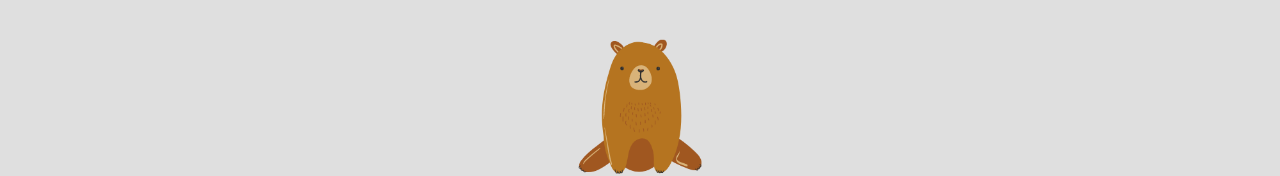
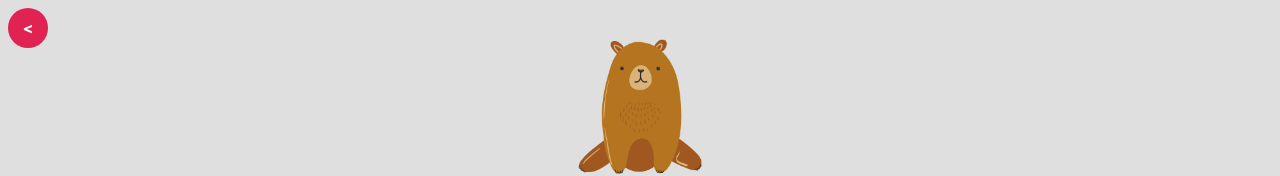
Before and after one commit to victorsouza19/gueme, a Vue app: page / in a window 1280 px wide. Shown: the top 176 px of the page. Built offline with nearby package versions, Linux system fonts and the light colour scheme.

Commit message:
back button added

```diff
--- a/src/App.vue
+++ b/src/App.vue
@@ -1,5 +1,9 @@
 <template>
   <div id="app">
+    <button class="btn-back" @click="goHome">
+      &lt;
+    </button>
+
     <Home />
     <Options
       v-if="hideOptions == false" @showRegister="showRegister"
@@ -127,6 +131,12 @@ export default {
 
       let newArr = this.customers.filter(customer => customer.id != id);
       this.customers = newArr;
+    },
+
+    goHome: function(){
+      this.hideOptions= false;
+      this.showRegisterForm= false;
+      this.showFriends= false;
     }
   },
 
@@ -154,4 +164,25 @@ export default {
   body{
     background-color: #DFDFDF;
   }
+
+  .btn-back{
+
+    display: flex;
+    align-items: center;
+    justify-content: center;
+    position: fixed;
+
+    background: rgb(224, 35, 82);
+    color: #fff;
+    font-weight: 600;
+    font-size: 1.1rem;
+    border: none;
+    border-radius: 50%;
+
+    width: 2.5rem;
+    height: 2.5rem;
+    padding: 0.8rem;
+    margin-top: 0.5rem;
+    margin-left: 0.5rem;
+  }
 </style>
--- a/src/components/People.vue
+++ b/src/components/People.vue
@@ -20,6 +20,13 @@
 export default {
   props: {
     person: Object
+  },
+
+  methods: {
+    randomImage: function(){
+      Math.ceil(Math.random()*10)
+    }
+
   }
 }
 </script>
```
